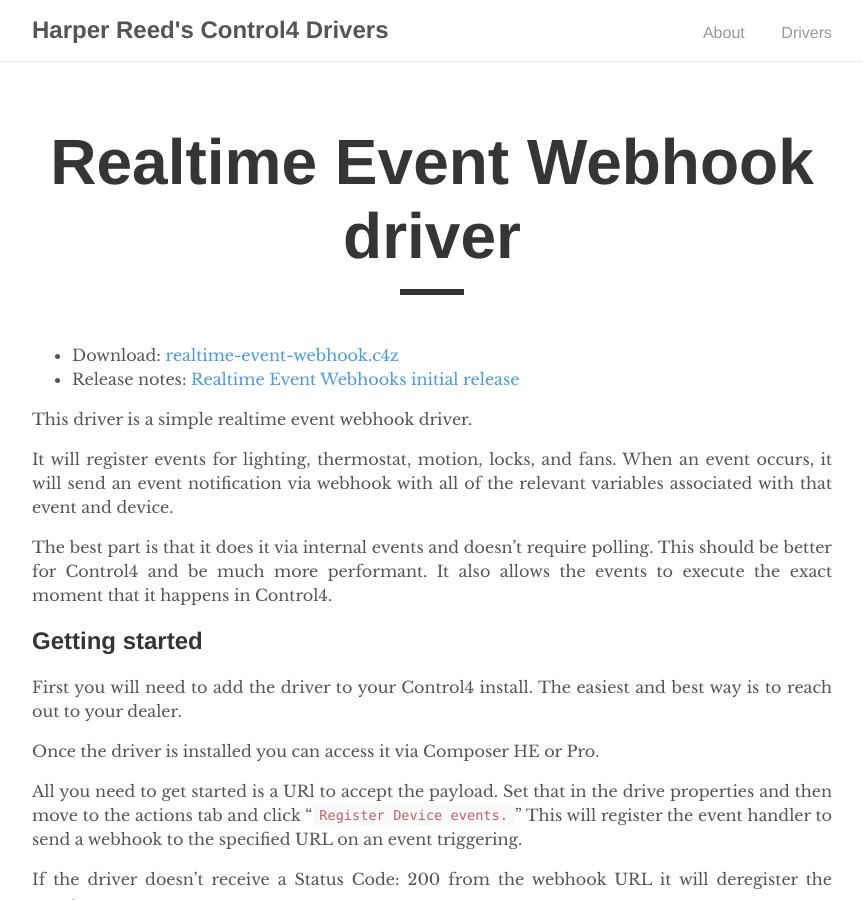
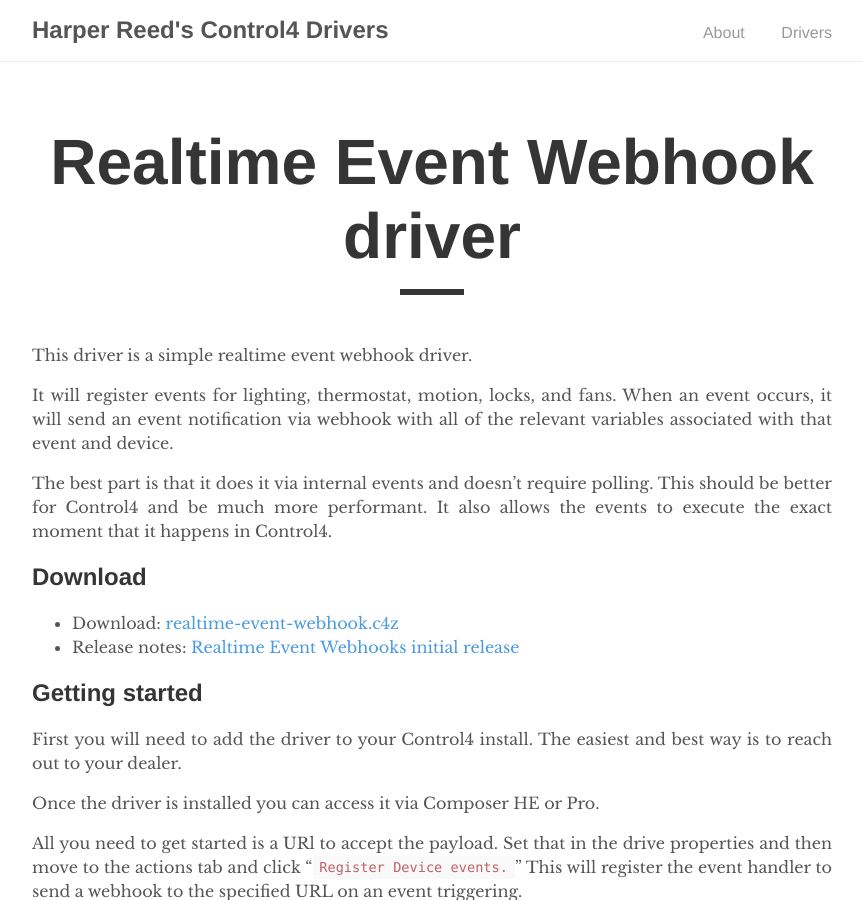
Before and after one commit to harperreed/control4-drivers, a Jekyll site: the page built from _posts/2017-11-20-evented-webhook.md, in a window 1280 px wide and 900 px high. Shown: the whole window, without its empty margins (208-1071 px from the left). Built offline with Jekyll 4.4.1, drawn with Linux system fonts in a browser that asks for light colours.

Commit message:
updated post and homepage

```diff
--- a/_posts/2017-11-20-evented-webhook.md
+++ b/_posts/2017-11-20-evented-webhook.md
@@ -2,15 +2,18 @@
 layout: post
 title:  "Realtime Event Webhook driver"
 ---
-
-- Download: [realtime-event-webhook.c4z](https://github.com/harperreed/control4-drivers/releases/download/realtime-event-webhooks-1/realtime-event-webhook.c4z)
-- Release notes: [Realtime Event Webhooks initial release](https://github.com/harperreed/control4-drivers/releases/tag/realtime-event-webhooks-1)
 
 This driver is a simple realtime event webhook driver.
 
 It will register events for lighting, thermostat, motion, locks, and fans. When an event occurs, it will send an event notification via webhook with all of the relevant variables associated with that event and device.
 
 The best part is that it does it via internal events and doesn't require polling. This should be better for Control4 and be much more performant. It also allows the events to execute the exact moment that it happens in Control4.
+
+## Download
+
+- Download: [realtime-event-webhook.c4z](https://github.com/harperreed/control4-drivers/releases/download/realtime-event-webhooks-1/realtime-event-webhook.c4z)
+- Release notes: [Realtime Event Webhooks initial release](https://github.com/harperreed/control4-drivers/releases/tag/realtime-event-webhooks-1)
+
 
 ## Getting started
 
--- a/index.html
+++ b/index.html
@@ -21,7 +21,7 @@
         <div class="catalogue-line"></div>
 
         <p>
-          {{ post.content }}
+          {{ post.content | truncatewords: 30 | strip_html }}
         </p>
 
       </div>
```
